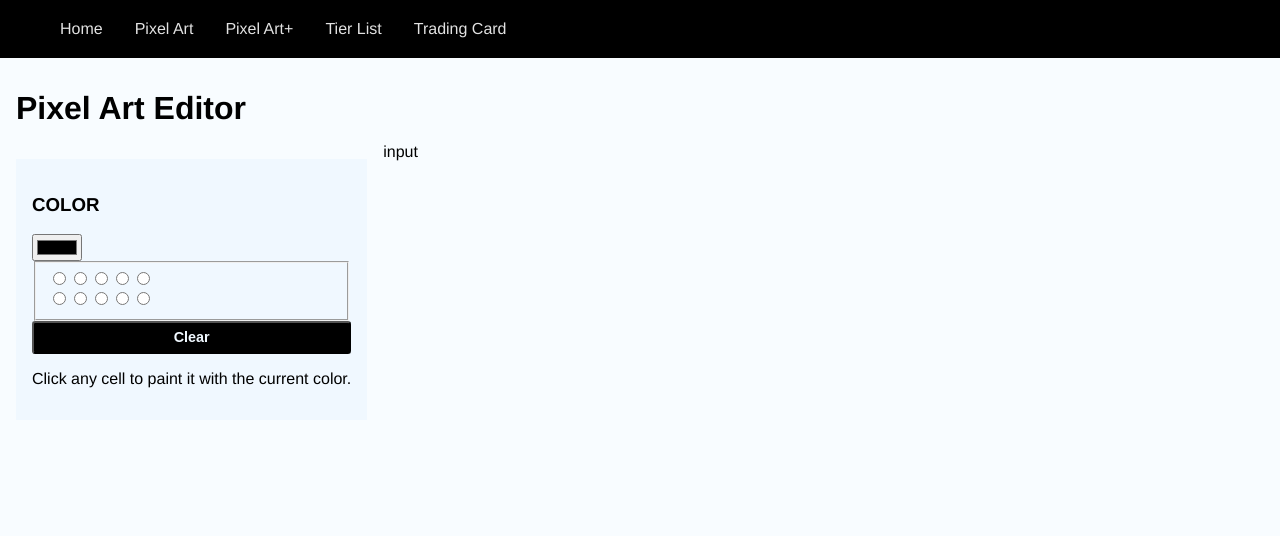
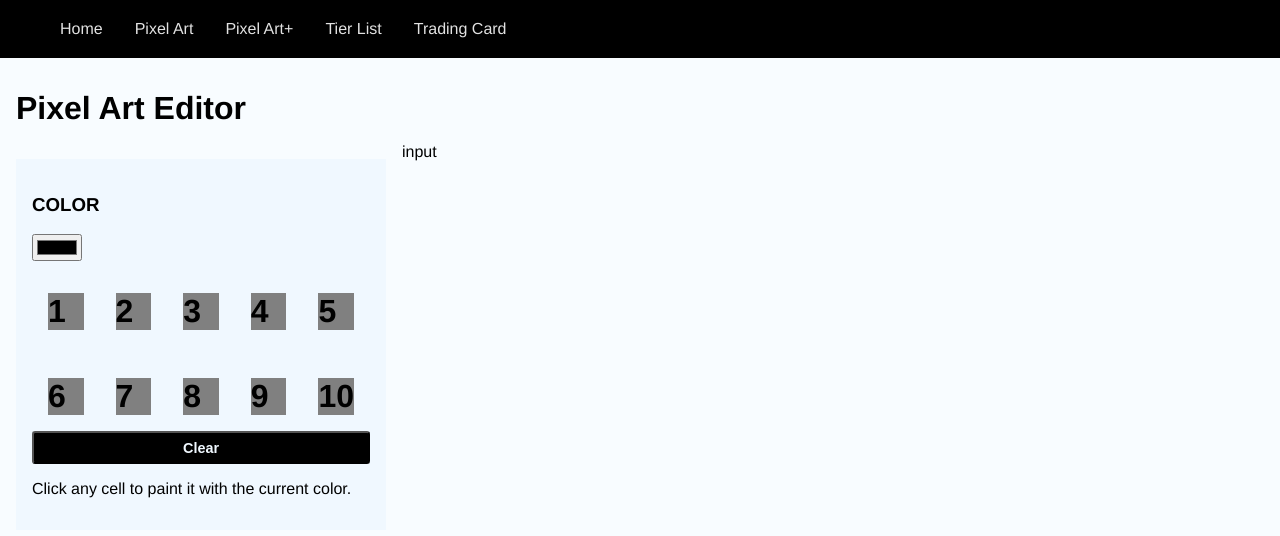
Before and after one commit to allenres/pixel-art-maker, a React (Vite) app: page / in a window 1280 px wide. Shown: the top 536 px of the page. Built offline with nearby package versions, Linux system fonts and the light colour scheme.

Commit message:
Added color picker section

```diff
--- /dev/null
+++ b/src/ColorPicker.css
@@ -0,0 +1,7 @@
+.color-box{
+    background-color: grey;
+}
+.box-container{
+    display: grid;
+    grid-template-columns: 1fr 1fr 1fr 1fr 1fr;
+}
--- /dev/null
+++ b/src/ColorPicker.jsx
@@ -0,0 +1,14 @@
+import './ColorPicker.css'
+import squares from './squares.js'
+function ColorPicker(){
+    const boxes = squares.map((el, index) => (<h1 key={index} className='color-box'>{el.id}</h1>))
+    // console.log(squares)
+    console.log(boxes)
+    return (
+        <div className='box-container'>
+            {boxes}
+        </div>
+
+    )
+}
+export default ColorPicker
--- a/src/MainSection.jsx
+++ b/src/MainSection.jsx
@@ -1,6 +1,6 @@
 // import { useState } from "react";
 import "./MainSectionStyle.css";
-
+import ColorPicker from "./ColorPicker";
 export default function MainSection() {
     // const [color, setColor] = useState("#000");
 
@@ -11,22 +11,9 @@ export default function MainSection() {
                 <div className="colorPicker">
                     <h3>COLOR</h3>
                     <input type="color" />
-                    <fieldset>
-                        <div>
-                            <input type="radio" name="color" value="Red" />
-                            <input type="radio" name="color" value="Orange" />
-                            <input type="radio" name="color" value="Yellow" />
-                            <input type="radio" name="color" value="Green" />
-                            <input type="radio" name="color" value="Blue" />
-                        </div>
-                        <div>
-                            <input type="radio" name="color" value="purple" />
-                            <input type="radio" name="color" value="pink" />
-                            <input type="radio" name="color" value="black" />
-                            <input type="radio" name="color" value="other" />
-                            <input type="radio" name="color" value="other" />
-                        </div>
-                    </fieldset>
+                    <div className="color-picker">
+                        <ColorPicker />
+                    </div>
 
                     <button>Clear</button>
                     <p>Click any cell to paint it with the current color.</p>
--- a/squares.js
+++ b/src/squares.js
@@ -2,7 +2,7 @@ export default [
     {
         id: 1,
         color: "#F18D8B",
-        on: true
+        on: false
     },
     {
         id: 2,
@@ -12,12 +12,12 @@ export default [
     {
         id: 3,
         color: "#EEEC79",
-        on: true
+        on: false
     },
     {
         id: 4,
         color: "#64ED98",
-        on: true
+        on: false
     },
     {
         id: 5,
@@ -37,16 +37,16 @@ export default [
     {
         id: 8,
         color: "#F289C1",
-        on: true
+        on: false
     },
     {
         id: 9,
         color: "#F289C1",
-        on: true
+        on: false
     },
     {
         id: 10,
         color: "#F289C1",
-        on: true
+        on: false
     },
 ]
```
